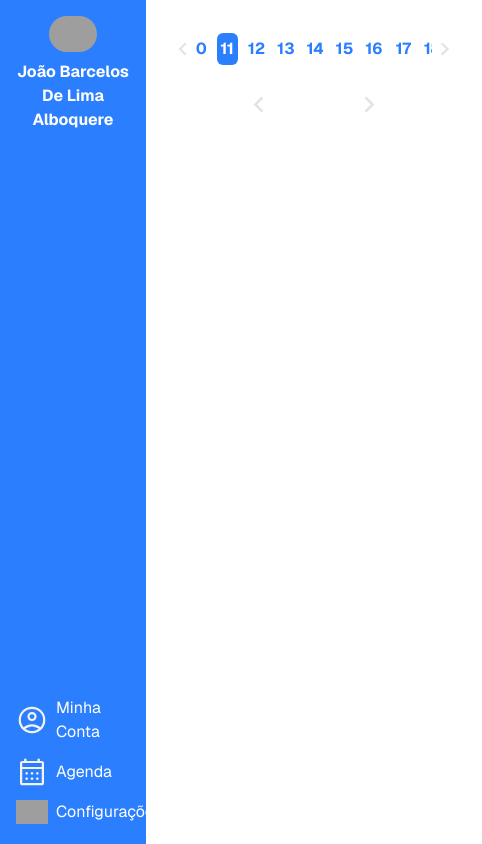
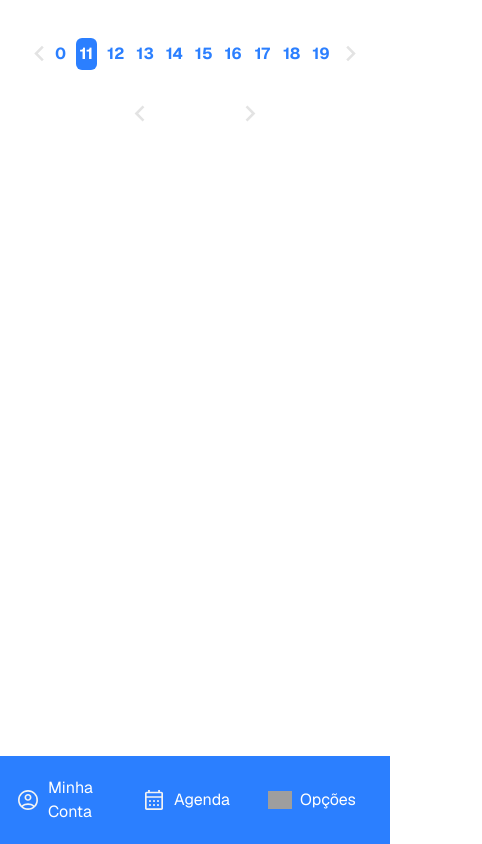
Before and after one commit to yanchagas04/MelembraAI, a Next.js app: page / in a window 390 px wide. Shown: the whole page, 482 px wide, since content can reach past the window. Built offline with nearby package versions, Linux system fonts and the light colour scheme; grey boxes are pictures that could not be loaded.

Commit message:
feat: Barra responsiva

```diff
--- a/src/app/page.tsx
+++ b/src/app/page.tsx
@@ -3,7 +3,7 @@ import SeletorDiaMes from "@/components/seletorDiaMes/SeletorDiaMes";
 
 export default function Home() {
   return (
-    <div className="flex flex-row w-screen h-screen">
+    <div className="flex flex-col-reverse md:flex-row w-screen h-screen">
       <BarraLateral foto_perfil={null} nome="João Barcelos De Lima Alboquere" />
       <div className="flex flex-col items-center justify-start w-full h-full p-6 sm:p-8">
         <SeletorDiaMes />
--- a/src/components/barraLateral/BarraLateral.tsx
+++ b/src/components/barraLateral/BarraLateral.tsx
@@ -14,18 +14,18 @@ type BarraLateralProps = {
 const opcoes : OpcaoBarraProps[] = [
     {"icone": icone_pessoa.src, "texto": " Minha Conta"},
     {"icone": icone_calendario.src, "texto": " Agenda"},
-    {"icone": icone_config.src, "texto": " Configurações"},
+    {"icone": icone_config.src, "texto": " Opções"},
 ]
 
 export default function BarraLateral(props: BarraLateralProps) {
     const [open, setOpen] = useState(false);
     return (
-        <nav className={`${open ? "w-64" : "w-24"} flex flex-col items-center justify-between py-4 px-2 h-screen bg-blue-500 gap-4 transition-all ease-in-out duration-150`} onMouseEnter={() => setOpen(true)} onMouseLeave={() => setOpen(false)}>
-            <div className="flex flex-col items-center justify-center w-full gap-2">
+        <nav className={`${open ? "md:w-64" : "md:w-24"} flex flex-col items-center justify-between py-4 px-2 md:h-screen bg-blue-500 gap-4 transition-all ease-in-out duration-150`} onMouseEnter={() => setOpen(true)} onMouseLeave={() => setOpen(false)}>
+            <div className="hidden md:flex flex-col items-center justify-center w-full gap-2">
                 <img className="rounded-full w-12" src={props.foto_perfil ? props.foto_perfil : "https://www.gravatar.com/avatar/00000000000000000000000000000000?d=mp&f=y"} alt="Foto de perfil" />
                 <h1 className={`${open ? "flex" : "hidden"} text-white font-bold text-center`}>{props.nome}</h1>
             </div>
-            <div className={`${open ? "flex" : "hidden"} flex-col items-center justify-start w-full h-fit gap-1`}>
+            <div className={`${open ? "md:flex" : "md:hidden"} flex md:flex-col items-center justify-start w-full h-fit gap-1`}>
                 {opcoes.map((opcao) => <OpcaoBarra key={opcao.texto} icone={opcao.icone} texto={opcao.texto} />)}
             </div>
         </nav>
--- a/src/components/barraLateral/OpcaoBarra.tsx
+++ b/src/components/barraLateral/OpcaoBarra.tsx
@@ -5,12 +5,11 @@ export type OpcaoBarraProps = {
 
 export default function OpcaoBarra(props: OpcaoBarraProps) {
   return (
-    <a
-      className="flex flex-row justify-start items-center gap-2 w-full rounded-lg py-1 px-2  border-white text-white hover:bg-blue-900 hover:bg-blend-multiply transition-all ease-in-out duration-150"
-      href=""
+    <span
+      className="flex flex-row justify-start items-center gap-2 w-full rounded-lg py-1 px-2  border-white text-white hover:bg-blue-900 hover:bg-blend-multiply transition-all ease-in-out duration-150 cursor-pointer break-words text-md md:text-base"
     >
-      <img src={props.icone} alt="Conta" className="w-8" />
+      <img src={props.icone} alt="Conta" className="w-6 md:w-8" />
       {props.texto}
-    </a>
+    </span>
   );
 }
```
